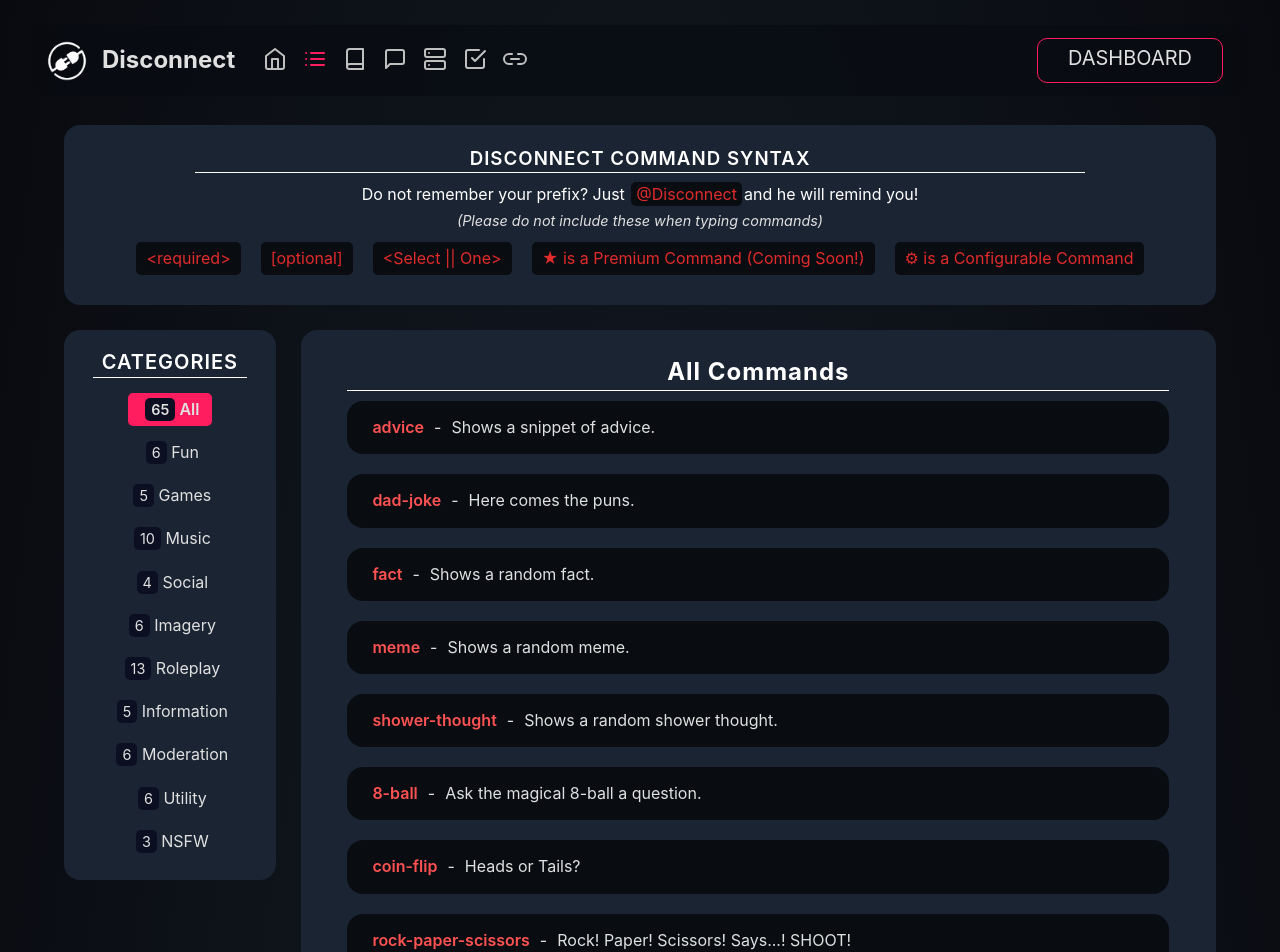
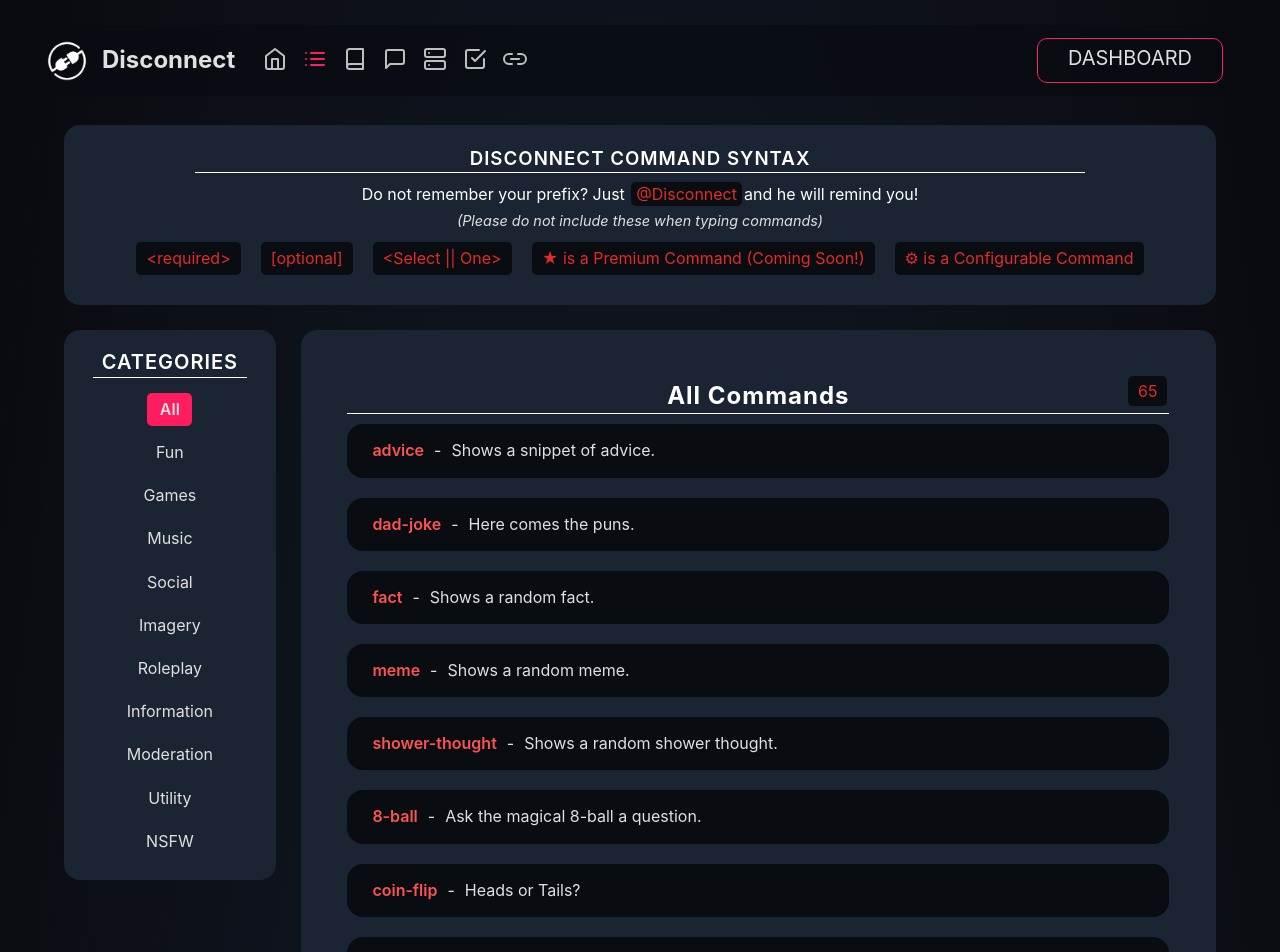
Before and after one commit to DisconnectDiscordBot/Website-V2, a Next.js app: page /commands in a window 1280 px wide. Shown: the top 952 px of the page. Built offline with nearby package versions, Linux system fonts and the light colour scheme.

Commit message:
moving command counts

```diff
--- a/pages/commands.js
+++ b/pages/commands.js
@@ -25,9 +25,18 @@
 		return (
 			<div className={styles.spread}>
 				{title && (
-					<div className={styles.title}>
-						<h2>{categoryTranslation[category]} Commands</h2>
-					</div>
+					<>
+						<div className={styles.controls}>
+							<code>
+								{categories.get(category)
+									? categories.get(category)
+									: 0}
+							</code>
+						</div>
+						<div className={styles.title}>
+							<h2>{categoryTranslation[category]} Commands</h2>
+						</div>
+					</>
 				)}
 				{commands[category].map((item) => {
 					function display() {
@@ -158,7 +167,7 @@
 											: null
 									}
 									onClick={() => setActive('all')}>
-									<code>{numberOfCommands}</code> All
+									All
 								</li>
 								<li
 									className={
@@ -167,11 +176,6 @@
 											: null
 									}
 									onClick={() => setActive('fun')}>
-									<code>
-										{categories.get('fun')
-											? categories.get('fun')
-											: 0}
-									</code>{' '}
 									Fun
 								</li>
 								<li
@@ -181,11 +185,6 @@
 											: null
 									}
 									onClick={() => setActive('games')}>
-									<code>
-										{categories.get('games')
-											? categories.get('games')
-											: 0}
-									</code>{' '}
 									Games
 								</li>
 								<li
@@ -195,11 +194,6 @@
 											: null
 									}
 									onClick={() => setActive('music')}>
-									<code>
-										{categories.get('music')
-											? categories.get('music')
-											: 0}
-									</code>{' '}
 									Music
 								</li>
 								{/* <li><code>10</code> Economy</li>
@@ -211,11 +205,6 @@
 											: null
 									}
 									onClick={() => setActive('social')}>
-									<code>
-										{categories.get('social')
-											? categories.get('social')
-											: 0}
-									</code>{' '}
 									Social
 								</li>
 								<li
@@ -225,11 +214,6 @@
 											: null
 									}
 									onClick={() => setActive('images')}>
-									<code>
-										{categories.get('images')
-											? categories.get('images')
-											: 0}
-									</code>{' '}
 									Imagery
 								</li>
 								<li
@@ -239,11 +223,6 @@
 											: null
 									}
 									onClick={() => setActive('rp')}>
-									<code>
-										{categories.get('rp')
-											? categories.get('rp')
-											: 0}
-									</code>{' '}
 									Roleplay
 								</li>
 								<li
@@ -253,11 +232,6 @@
 											: null
 									}
 									onClick={() => setActive('info')}>
-									<code>
-										{categories.get('info')
-											? categories.get('info')
-											: 0}
-									</code>{' '}
 									Information
 								</li>
 								{/* <li
@@ -281,11 +255,6 @@
 											: null
 									}
 									onClick={() => setActive('mod')}>
-									<code>
-										{categories.get('mod')
-											? categories.get('mod')
-											: 0}
-									</code>{' '}
 									Moderation
 								</li>
 								<li
@@ -295,11 +264,6 @@
 											: null
 									}
 									onClick={() => setActive('utils')}>
-									<code>
-										{categories.get('utils')
-											? categories.get('utils')
-											: 0}
-									</code>{' '}
 									Utility
 								</li>
 								{/* <li
@@ -323,11 +287,6 @@
 											: null
 									}
 									onClick={() => setActive('nsfw')}>
-									<code>
-										{categories.get('nsfw')
-											? categories.get('nsfw')
-											: 0}
-									</code>{' '}
 									NSFW
 								</li>
 							</ul>
@@ -336,6 +295,9 @@
 							{activeCategory === 'all' ||
 							!commands[activeCategory] ? (
 								<div className={styles.spread}>
+									<div className={styles.controls}>
+										<code>{numberOfCommands}</code>
+									</div>
 									<div className={styles.title}>
 										<h2>All Commands</h2>
 									</div>
--- a/styles/Commands.module.scss
+++ b/styles/Commands.module.scss
@@ -132,10 +132,6 @@
 
 .content {
 	width: 100%;
-}
-
-.content {
-	width: 100%;
 	display: flex;
 	padding: 25px;
 	border-radius: 1rem;
@@ -162,6 +158,12 @@
 		justify-content: center;
 		flex-direction: column;
 	}
+}
+
+.controls {
+	position: relative;
+	top: 25px;
+	right: -45%;
 }
 
 .cmds {
@@ -247,6 +249,16 @@
 	.information {
 		margin: 50px 0;
 	}
+
+	.title {
+		margin-bottom: 50px;
+	}
+
+	.controls {
+		position: relative;
+		top: 75px;
+		right: 0%;
+	}
 }
 
 @media (max-width: 750px) {
@@ -261,10 +273,6 @@
 
 		ul {
 			width: 100%;
-		}
-
-		ul li {
-			margin: 10px 0;
 		}
 	}
 
@@ -283,3 +291,23 @@
 		padding: 0;
 	}
 }
+
+@media (max-width: 470px) {
+	.content h2 {
+		font-size: 1.15rem;
+	}
+
+	.controls {
+		position: relative;
+		top: 70px;
+		right: 0%;
+	}
+}
+
+@media (max-width: 310px) {
+	.controls {
+		position: relative;
+		top: 95px;
+		right: 0%;
+	}
+}
```
